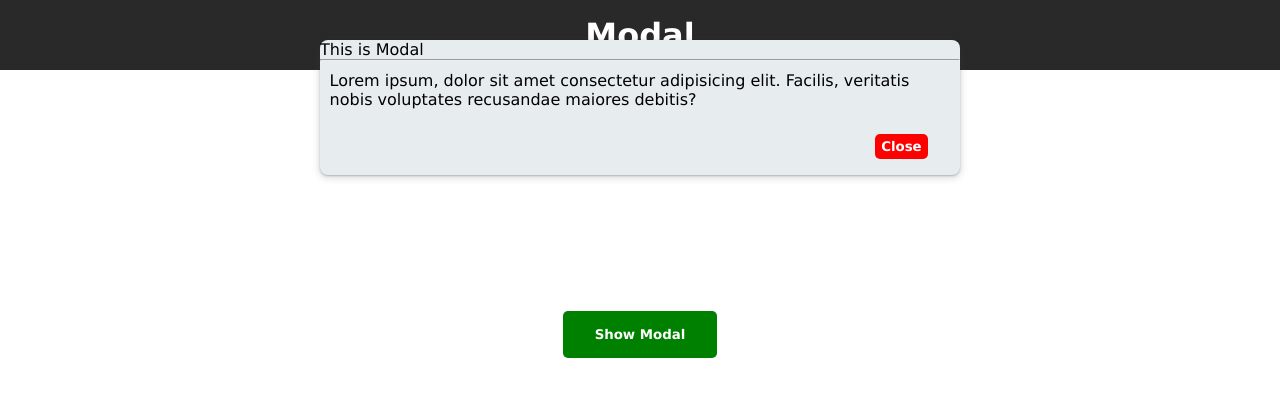
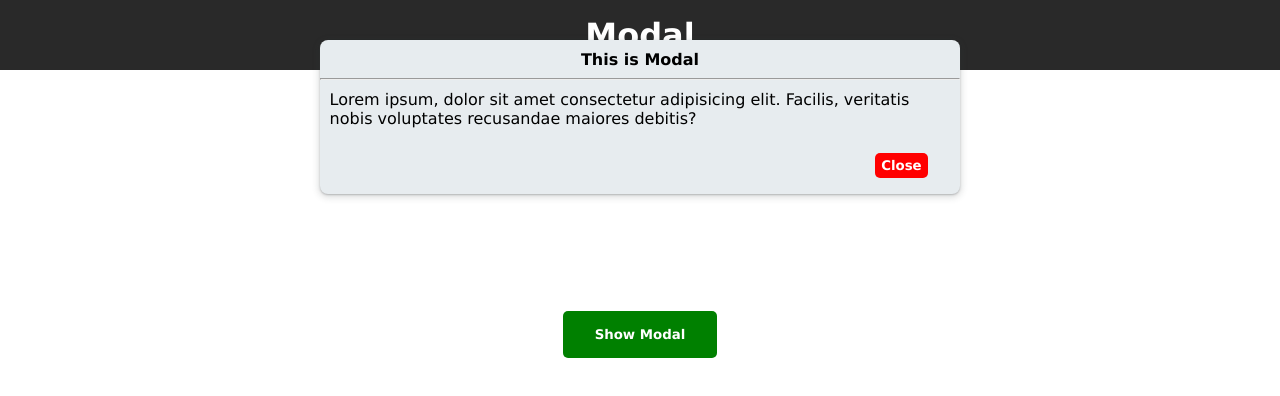
Before and after one commit to sagar1343/modal, a plain HTML site: page index.html in a window 1280 px wide. Drawn offline with Linux system fonts and the light colour scheme.

Commit message:
fix header

```diff
--- a/index.css
+++ b/index.css
@@ -43,7 +43,7 @@ header {
   transition: top 0.4s ease-in-out;
   width: 50%;
 }
-.modlHeader {
+.modalHeader {
   font-weight: 700;
   padding: 0.6rem;
   text-align: center;
```
